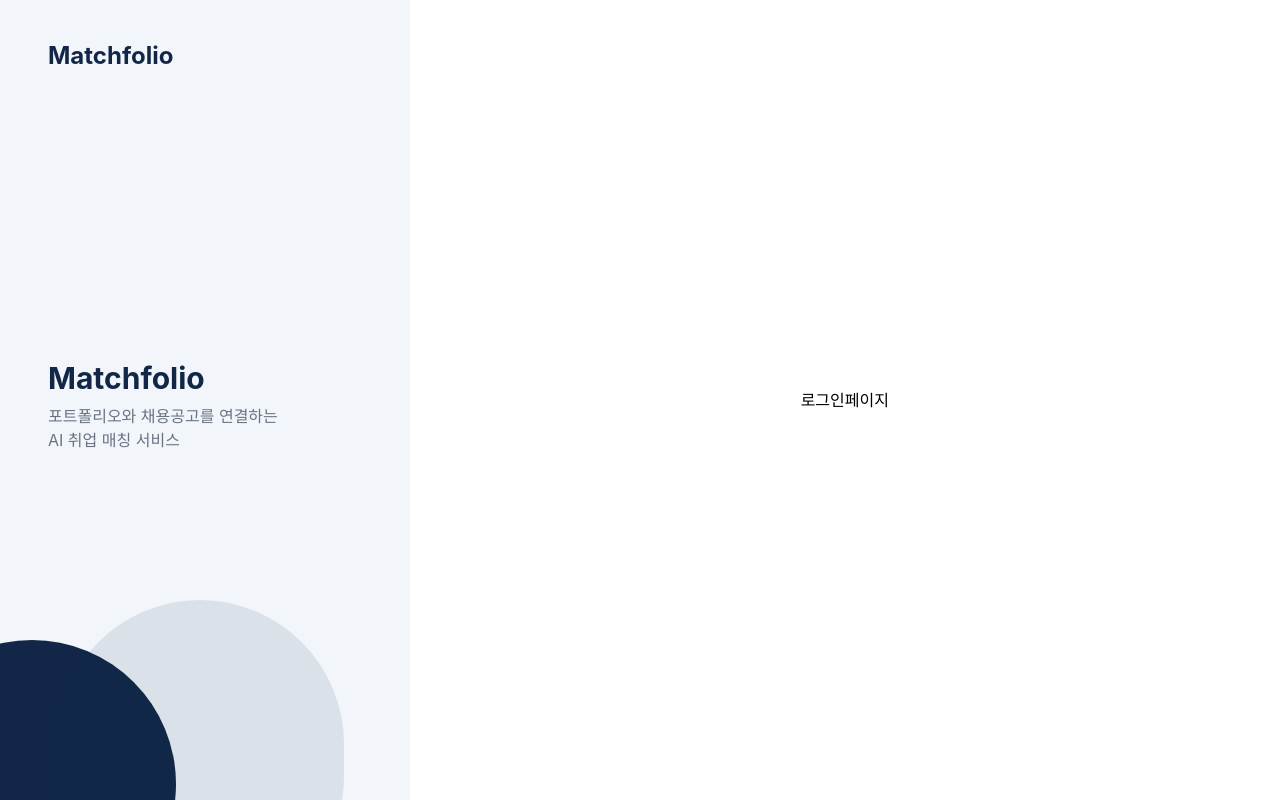
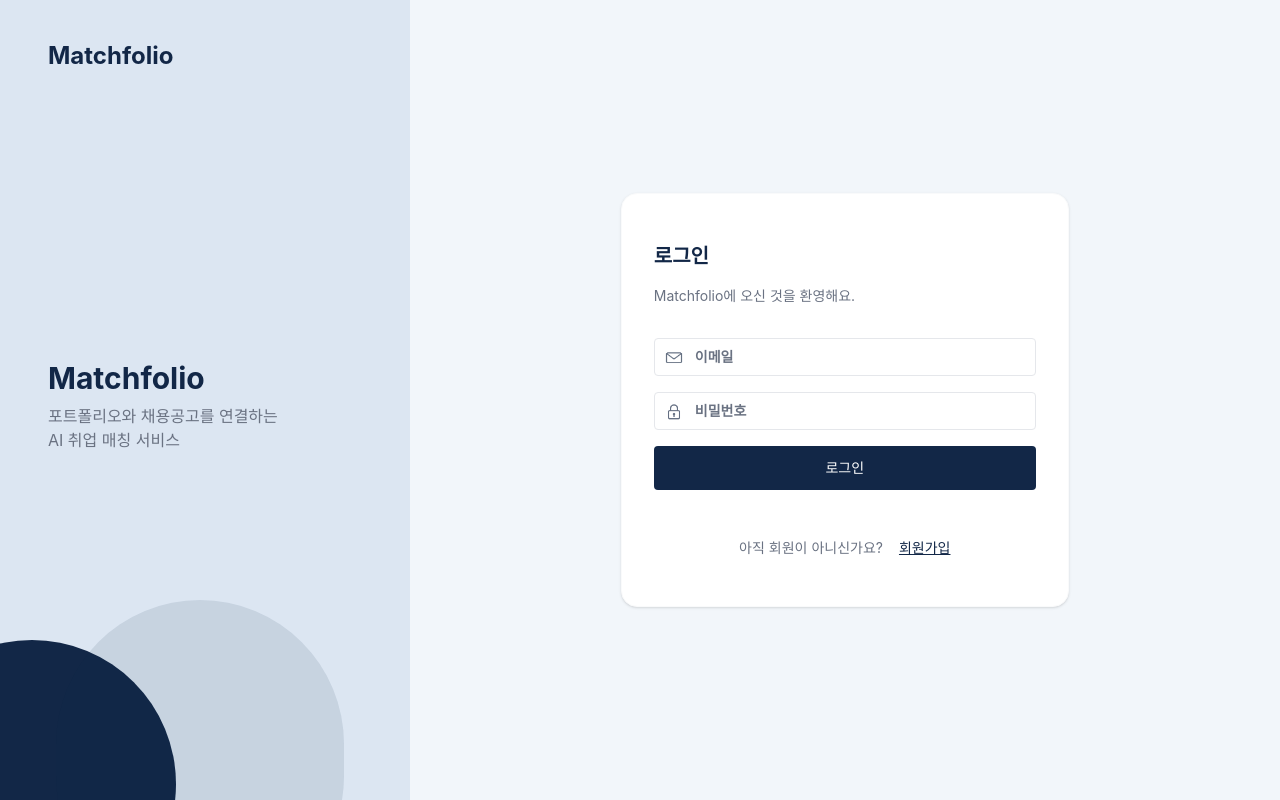
Before and after one commit to dajung-y/matchfolio, a React (Vite) app: page /login in a window 1280 px wide. Built offline with nearby package versions, Linux system fonts and the light colour scheme.

Commit message:
feat: login page 구현

```diff
--- a/src/components/auth/AuthBranding.jsx
+++ b/src/components/auth/AuthBranding.jsx
@@ -5,7 +5,7 @@ export default function AuthBranding() {
     <aside
       className="
       relative hidden min-h-screen w-[32%]
-      overflow-hidden bg-primary-extra-light
+      overflow-hidden bg-primary-light
       md:block">
       {/* link */}
       <Link to={"/"} className="absolute left-12 top-10">
--- a/src/components/auth/AuthButton.jsx
+++ b/src/components/auth/AuthButton.jsx
@@ -3,7 +3,7 @@ export default function AuthButton({ title }) {
     <button
       type="submit"
       className="
-        w-full py-2 rounded-2xl cursor-pointer
+        w-full py-3 rounded cursor-pointer
         text-sm font-medium bg-primary text-white hover:bg-primary-dark
        ">
       {title}
--- a/src/components/auth/AuthContainer.jsx
+++ b/src/components/auth/AuthContainer.jsx
@@ -1,6 +1,6 @@
 export default function AuthContainer({ children }) {
   return (
-    <div className="px-4 py-8 w-full max-w-lg rounded-2xl bg-white">
+    <div className="px-8 py-12 w-full min-w-md rounded-2xl border border-gray-50 bg-white shadow-sm">
       {children}
     </div>
   );
--- a/src/layouts/AuthLaytout.jsx
+++ b/src/layouts/AuthLaytout.jsx
@@ -5,7 +5,7 @@ export default function AuthLayout() {
   return (
     <div className="flex min-h-screen">
       <AuthBranding />
-      <main className="flex flex-1 items-center justify-center px-6">
+      <main className="flex flex-1 items-center justify-center px-6 bg-primary-extra-light">
         <Outlet />
       </main>
     </div>
--- a/src/pages/LoginPage.jsx
+++ b/src/pages/LoginPage.jsx
@@ -1,6 +1,75 @@
+import { Link } from "react-router-dom";
 import AuthBranding from "../components/auth/AuthBranding";
+import AuthButton from "../components/auth/AuthButton";
 import AuthContainer from "../components/auth/AuthContainer";
 
+import emailIcon from "../assets/icons/email64.png";
+import lockIcon from "../assets/icons/lock64.png";
 export default function LoginPage() {
-  return <main>로그인페이지</main>;
+  const handleSubmit = (e) => {
+    e.preventDefault();
+  };
+  return (
+    <main>
+      <AuthContainer>
+        {/* title */}
+        <div>
+          <h2 className="text-xl font-semibold text-primary">로그인</h2>
+          <p className="mt-4 text-sm text-gray-500">
+            Matchfolio에 오신 것을 환영해요.
+          </p>
+        </div>
+
+        {/* form */}
+        <form onSubmit={handleSubmit} className="mt-8">
+          <div className="space-y-4">
+            {/* email */}
+            <div className="relative">
+              <img
+                src={emailIcon}
+                alt=""
+                className="absolute left-2 top-1/2 -translate-y-1/2 h-6 w-6 object-contain"
+              />
+
+              <input
+                id="email"
+                name="email"
+                type="email"
+                className="w-full px-2 pl-10 py-2 rounded border border-gray-200 text-sm placeholder:text-gray-500 placeholder:font-semibold outline-none focus:border-primary-medium"
+                placeholder="이메일"
+              />
+            </div>
+
+            {/* password */}
+            <div className="relative">
+              <img
+                src={lockIcon}
+                alt=""
+                className="absolute left-2 top-1/2 -translate-y-1/2 h-6 w-6 object-contain"
+              />
+              <input
+                id="password"
+                name="password"
+                type="password"
+                className="w-full px-2 pl-10 py-2 rounded border border-gray-200 text-sm placeholder:text-gray-500 placeholder:font-semibold outline-none focus:border-primary-medium"
+                placeholder="비밀번호"
+              />
+            </div>
+            {/* loginBt */}
+            <div className="mt-2">
+              <AuthButton title={"로그인"} />
+            </div>
+          </div>
+        </form>
+
+        {/* info */}
+        <div className="mt-12 flex items-center justify-center gap-4">
+          <p className="text-sm text-gray-500">아직 회원이 아니신가요?</p>
+          <Link to={"/signup"} className="underline text-sm text-primary">
+            회원가입
+          </Link>
+        </div>
+      </AuthContainer>
+    </main>
+  );
 }
```
Also changed, not shown: src/assets/icons/email64.png (added), src/assets/icons/lock64.png (added).
